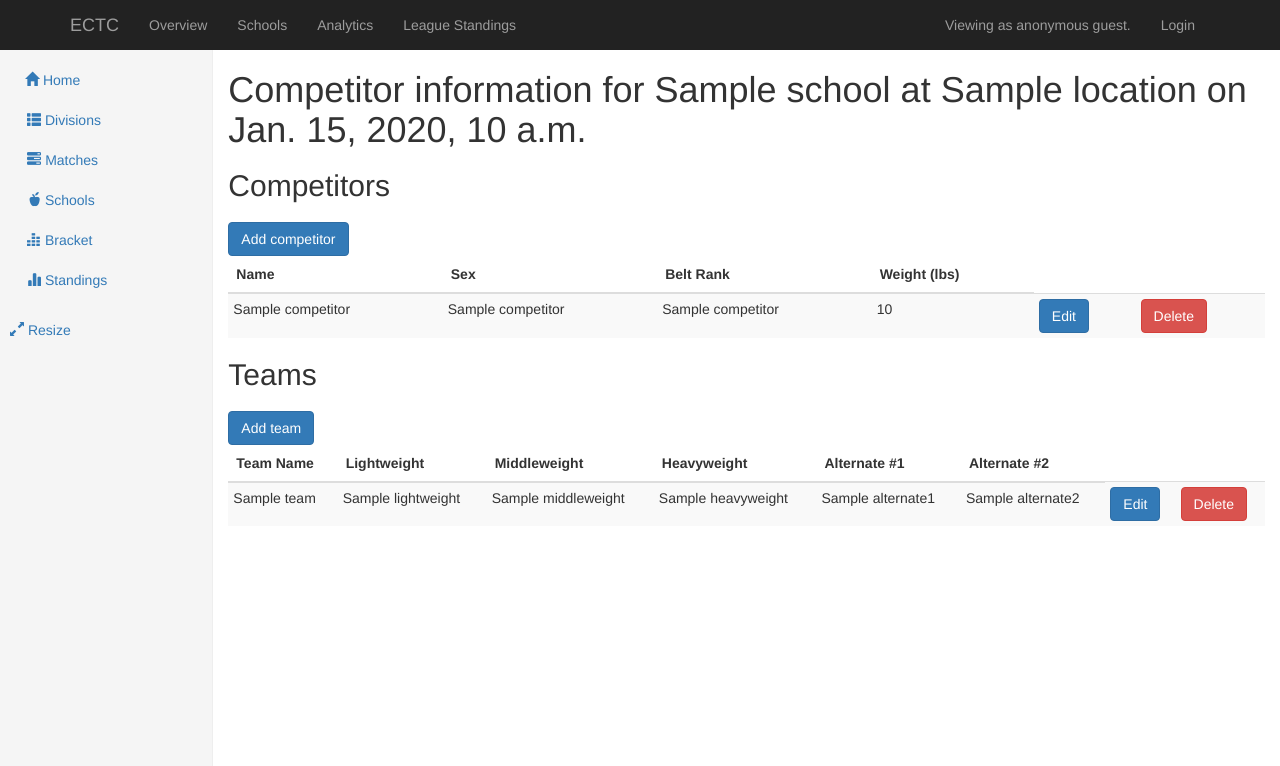
After one commit to ashish-b10/tournament_manager, a Django app: template tmdb/templates/tmdb/tournament_school.html in a window 1280 px wide. The commit adds this page. Shown: the top 766 px of the page. Run offline with Django 3.2, Linux system fonts and the light colour scheme; the template is opened without the code that fills it: most values are stand-ins (such as "Sample title", 1, 10 or a date in 2020); some libraries are stand-ins or nearby versions.

Commit message:
Fix an issue with school_registration objects
There was a view-rendering issue where
school_tournament_registration.school was being called, which no longer
exists. There are likely more such issues in the templates, but there
shouldn't be any in the views....

```diff
--- a/tmdb/templates/tmdb/snippets/competitor_list.html
+++ b/tmdb/templates/tmdb/snippets/competitor_list.html
@@ -1,4 +1,4 @@
-<a class="btn btn-primary" href="{% url 'tmdb:competitor_add' tournament.slug school_registration.school.slug %}">Add competitor</a>
+<a class="btn btn-primary" href="{% url 'tmdb:competitor_add' tournament.slug school_tournament_registration.school_season_registration.school.slug %}">Add competitor</a>
 
 <table class="table table-striped">
   <thead>
@@ -13,7 +13,7 @@
     <td> {{competitor.sex_label}} </td>
     <td> {{competitor.belt_rank_label}} </td>
     <td> {{competitor.weight|default:"-"}} </td>
-    <td><a class="btn btn-primary" href="{% url 'tmdb:competitor_change' tournament.slug school_registration.school.slug competitor.id %}">Edit</a></td>
+    <td><a class="btn btn-primary" href="{% url 'tmdb:competitor_change' tournament.slug school_tournament_registration.school_season_registration.school.slug competitor.id %}">Edit</a></td>
     <td>
       <button type='button' class="btn btn-danger" data-toggle="modal" data-target="#confirmDeleteCompetitorModal{{competitor.id}}">Delete</button>
       <div class="modal" id="confirmDeleteCompetitorModal{{competitor.id}}" role="dialog" tabindex="-1">
@@ -24,10 +24,10 @@
               <h4 class="modal-title" id="deleteCompetitorModalLabel">Delete Competitor</h4>
             </div>
             <div class="modal-body">
-              <p> Are you sure you want to delete competitor ({{competitor.name}} from {{school_registration.school}})? </p>
+              <p> Are you sure you want to delete competitor ({{competitor.name}} from {{school_tournament_registration.school_season_registration.school}})? </p>
             </div>
             <div class="modal-footer">
-              <form action="{% url 'tmdb:delete_competitor' tournament.slug school_registration.school.slug competitor.id %}" method="post">
+              <form action="{% url 'tmdb:delete_competitor' tournament.slug school_tournament_registration.school_season_registration.school.slug competitor.id %}" method="post">
                   {% csrf_token %}
                   <button type="submit" class="btn btn-danger">Delete Competitor</button>
               </form>
--- a/tmdb/templates/tmdb/snippets/team_list.html
+++ b/tmdb/templates/tmdb/snippets/team_list.html
@@ -1,5 +1,5 @@
-{% if school_registration %}
-<a class="btn btn-primary" href="{% url 'tmdb:team_registration_add' tournament.slug school_registration.school.slug %}">Add team</a>
+{% if school_tournament_registration %}
+<a class="btn btn-primary" href="{% url 'tmdb:team_registration_add' tournament.slug school_tournament_registration.school_season_registration.school.slug %}">Add team</a>
 {% endif %}
 <table class="table table-striped">
   <thead>
--- /dev/null
+++ b/tmdb/templates/tmdb/tournament_school.html
@@ -0,0 +1,12 @@
+{% extends "tmdb/base_tournament_dashboard.html" %}
+
+{% block content %}
+<h1>Competitor information for {{school_registration.school}} at {{school_registration.tournament.location}} on {{school_registration.tournament.date}}</h1>
+
+  <h2>Competitors</h2>
+  <h1></h1>
+  {% include "tmdb/snippets/competitor_list.html" with competitors=competitors tournament=tournament school_tournament_registration=school_tournament_registration csrf_token=csrf_token only %}
+  <h2>Teams</h2>
+  <h1></h1>
+  {% include "tmdb/snippets/team_list.html" with team_registrations=team_registrations tournament=tournament school_tournament_registration=school_tournament_registration csrf_token=csrf_token only %}
+{% endblock %}
```
Also changed, not shown: tmdb/templates/tmdb/tournament_school_competitors.html (deleted, +0 -12 lines), tmdb/views/tournament_view.py (+7 -5 lines).
